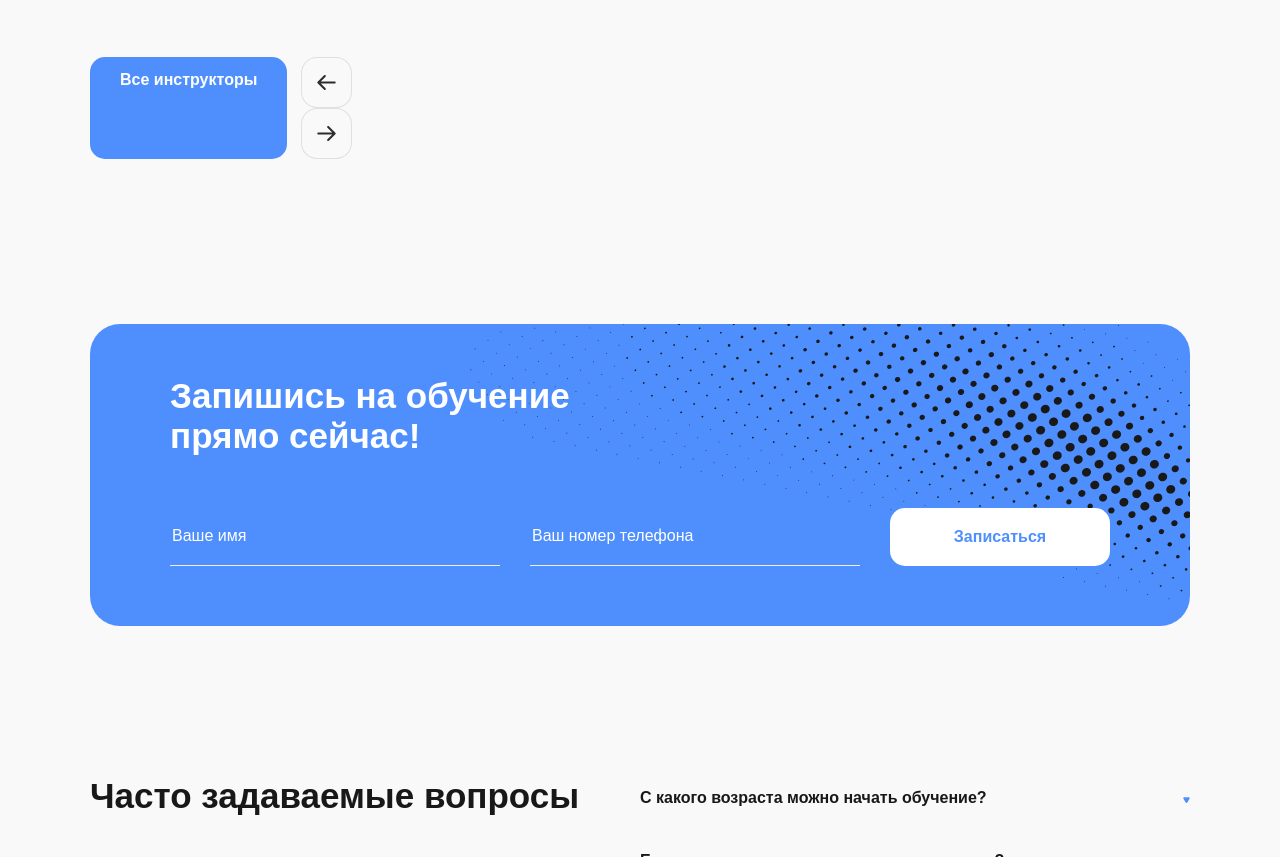
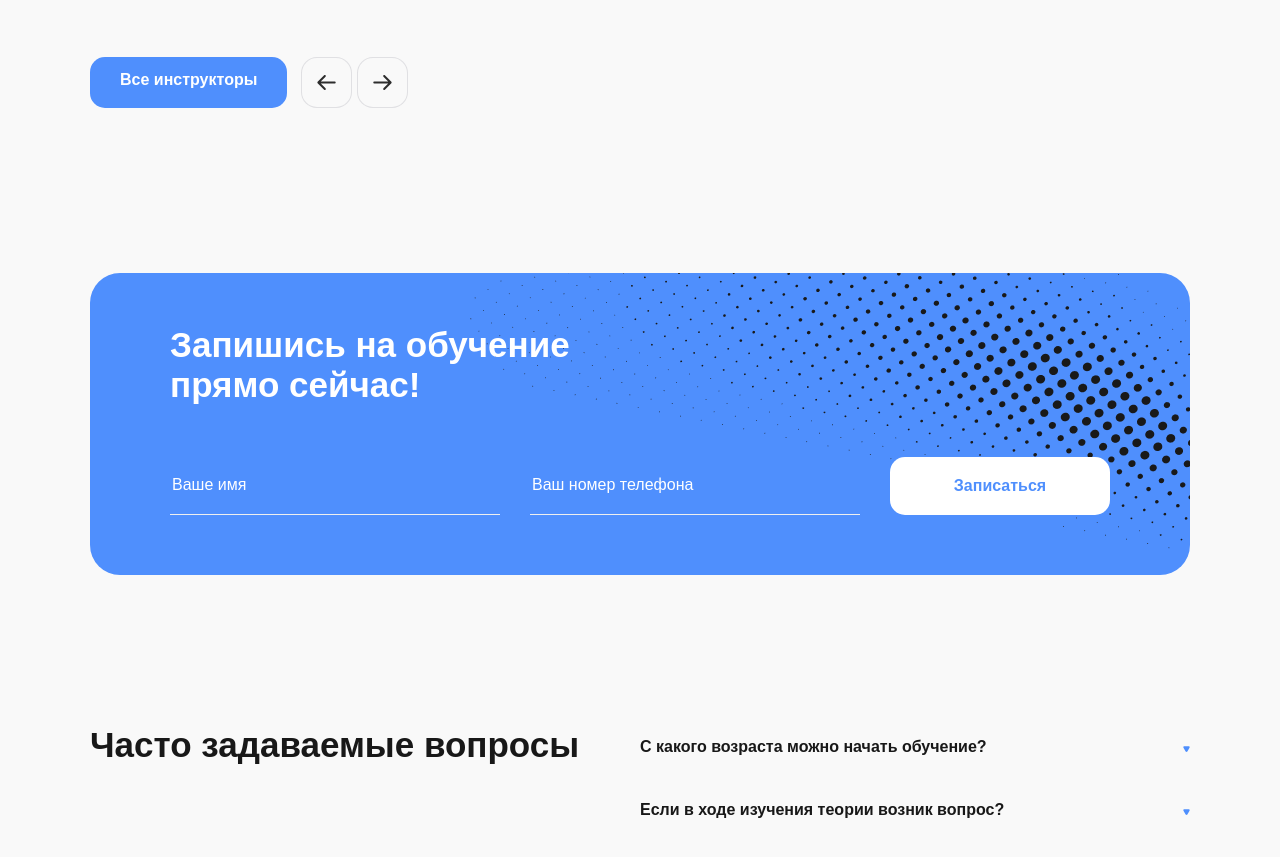
Before and after one commit to Iraidas/Driving-school, a website: page app/index.html in a window 1280 px wide. Shown: the part 5460-6317 px from the top of the page. Drawn offline with nearby package versions, Linux system fonts and the light colour scheme.

Commit message:
добавлены стили для мобильной версии

```diff
--- a/app/sass/style.sass
+++ b/app/sass/style.sass
@@ -513,6 +513,8 @@ body
         border: 0
         max-width: 220px
         margin-right: 14px
+    &__slider-button-group
+        display: flex
     &__slider-btn
         position: inherit
         min-width: 51px
@@ -528,7 +530,7 @@ body
         display: flex
         justify-content: flex-end
         margin-top: 70px
-        width: 100%
+        max-width: 280px !important
         gap: 0 40px
     &__card
         padding: 30px 0 30px
@@ -1038,6 +1040,7 @@ body
         &__caption
             display: flex
             flex-direction: column
+            max-width: max-content
         &__initial-fee
             padding-bottom: 10px
             border-top: 0
@@ -1120,23 +1123,22 @@ body
         &__slide
             margin: 0
         &__button-group
+            flex-wrap: wrap
+            justify-content: center
             margin-top: 50px
-            justify-content: center
+            gap: 15px 15px
         &__link
             display: flex
             justify-content: center
             align-items: center
-            padding: 0 20px
+            margin: 0
             text-align: center
             font-size: 0.9em
-        // &__slider-btn
-        // &__card
-        // &__img
-        // &__name
-        // &__experience
-        // &__rating
-        // &__rating-num
-        //     &::before
+        &__rating
+            gap: 0 50px
+
+    .swiper
+        max-width: 480px
 
     .registration
         padding: 100px 30px 0
```
Also changed, not shown: app/css/style.min.css.
